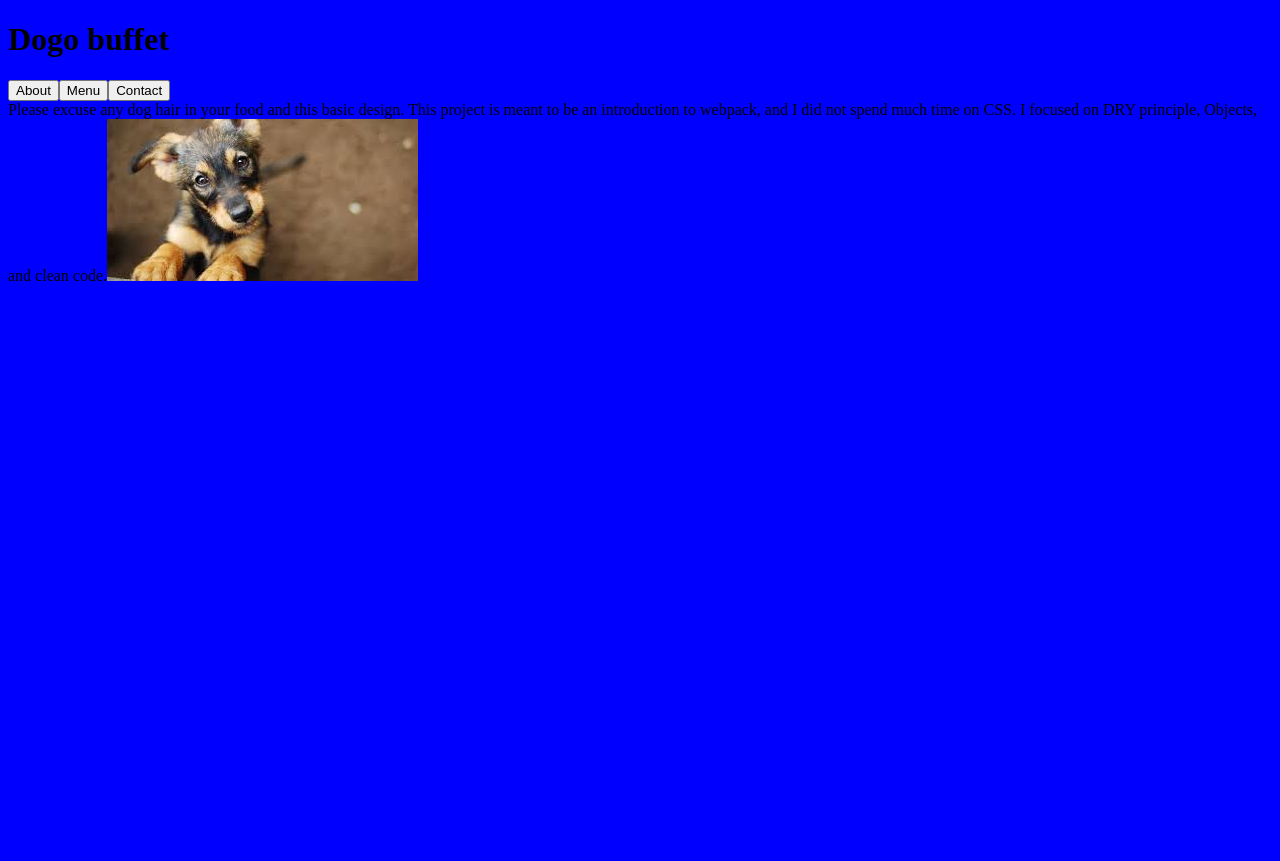
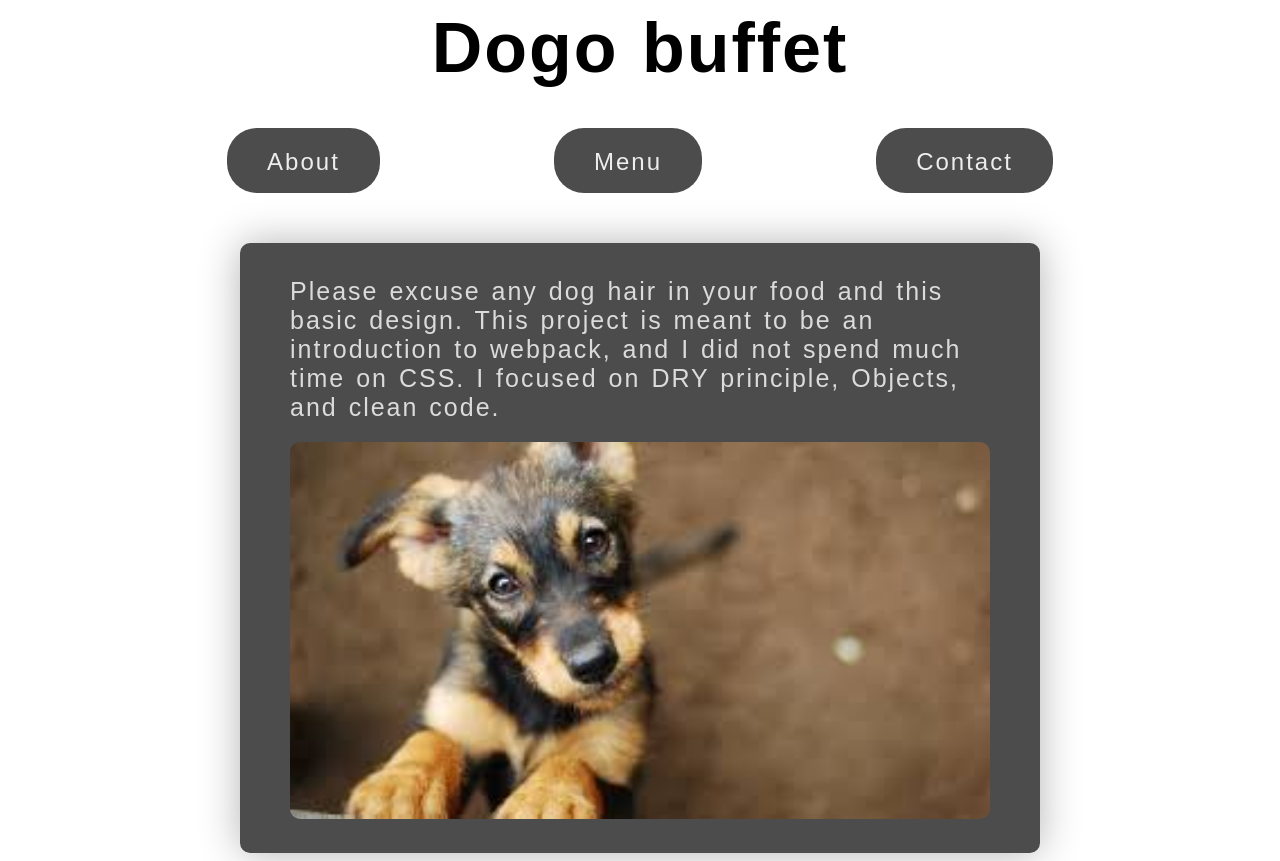
Before and after one commit to Ceci007/restaurant-page, a plain HTML site: page index.html in a window 1280 px wide. Before the commit the page ends 800 px from the top, so only its background shows below. Drawn offline with Linux system fonts and the light colour scheme.

Commit message:
Add styles to the page

```diff
--- a/main.css
+++ b/main.css
@@ -1,3 +1,81 @@
 body {
-  background-color: blue;
+  background-color: #fff;
 }
+
+h1{
+  display: flex;
+  justify-content: center;
+  font-family: sans-serif;
+  font-size: 70px;
+  margin-top: 0px;
+  margin-bottom: 60px;
+}
+
+ul li {
+  margin: 15px 10px;
+}
+
+img {
+  display: flex;
+  justify-content: center;
+  margin-top: 20px;
+  width: 700px;
+  height: 377px;
+  border-radius: 10px;
+}
+
+
+#content {
+  display: flex;
+  flex-direction: column;
+  justify-content: center;
+  align-items: center;
+  letter-spacing: 2px;
+  word-spacing: 2px;
+}
+
+#contContainer {
+  display: flex;
+  margin-top: 30px;
+  justify-content: center;
+  flex-direction: column;
+  align-items: center;
+  justify-content: center;
+  padding: 30px 50px;
+  background-color: rgb(0, 0, 0, 0.7);
+  border-radius: 10px;
+  height: 550px;
+  width: 700px;
+  box-shadow: 0 0 40px rgba(0, 0, 0, 0.3);
+  font-size: 25px;
+  font-family: sans-serif;
+  color: rgba(255, 255, 255, 0.8);
+  letter-spacing: 2px;
+  word-spacing: 2px;
+}
+
+#btnContainer {
+  display: flex;
+  justify-content: center;
+  height: 45px;
+  width: 1000px;
+  padding-bottom: 20px;
+}
+
+.button {
+  font-size: 24px;
+  margin: 0 auto;
+  margin-top: -20px;
+  padding: 20px 40px;
+  background-color: rgba(0, 0, 0, 0.7);
+  color: rgba(255, 255, 255, 0.9);
+  outline: none;
+  transition: all 0.3s;
+  border: none;
+  border-radius: 30px;
+  letter-spacing: 2px;
+}
+
+button:hover {
+  background-color: rgba(0, 0, 0, 0.5);
+}
```
